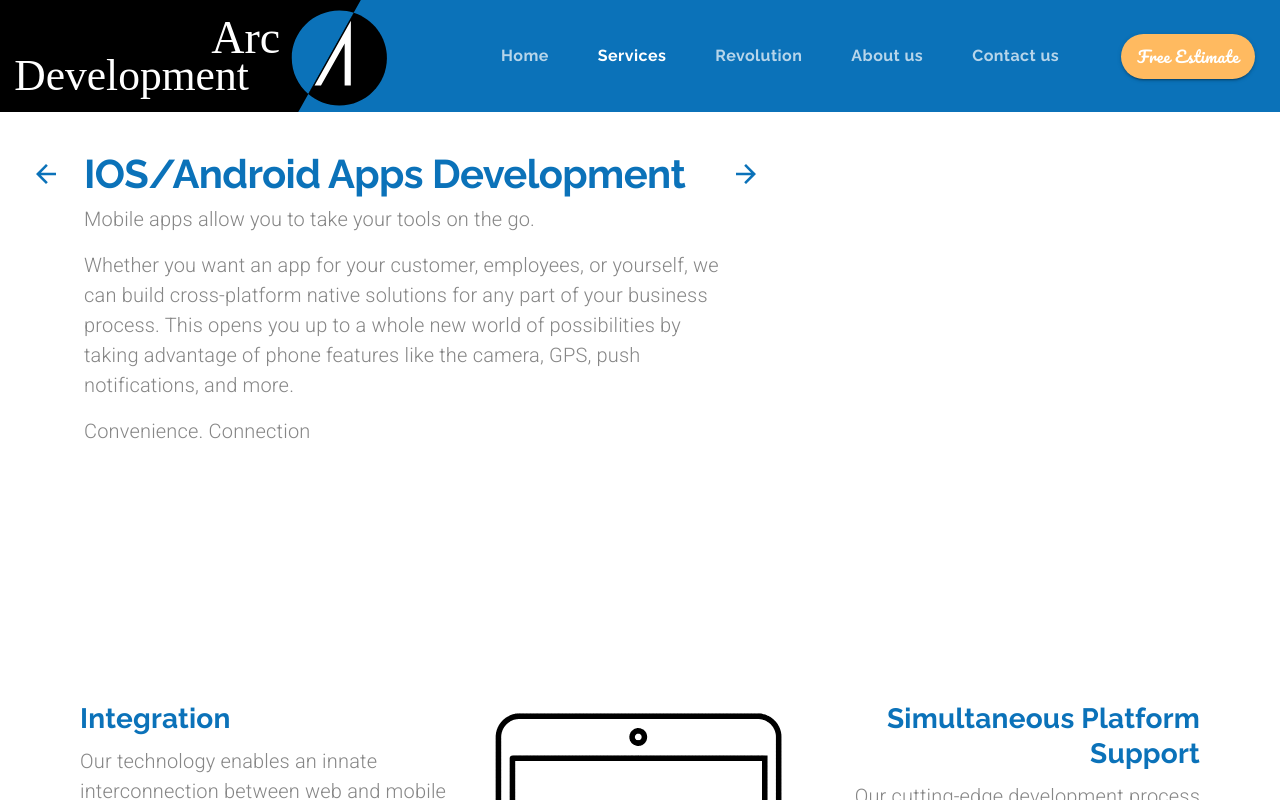
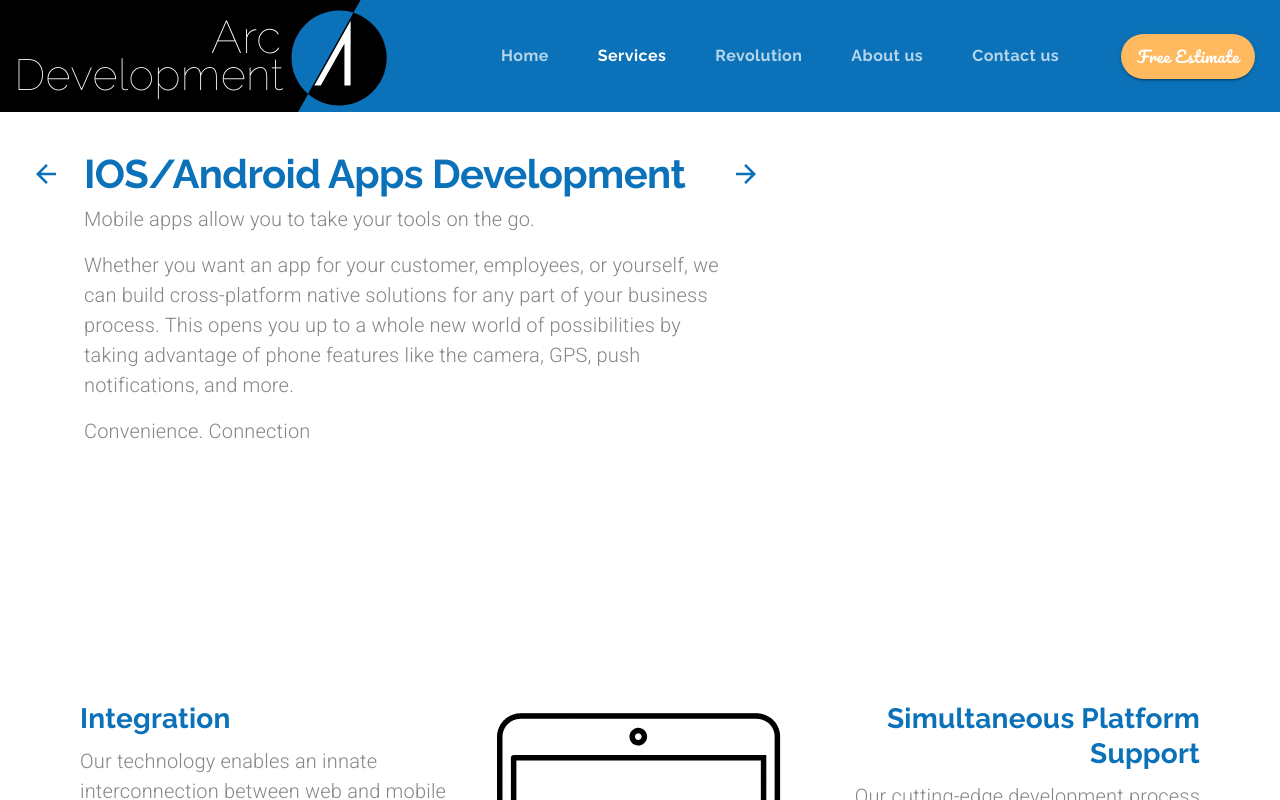
Before and after one commit to naymyolwin/arc-development-next, a Next.js app: page /mobileapps in a window 1280 px wide. Shown: the top 800 px of the page. Built offline with nearby package versions, Linux system fonts and the light colour scheme.

Commit message:
some update for cross browesers

```diff
--- a/pages/mobileapps.js
+++ b/pages/mobileapps.js
@@ -182,7 +182,13 @@
           </Grid>
         </Grid>
         <Grid item md>
-          <Lottie options={defaultOptions} style={{ maxWidth: "20em" }} />
+          <Lottie
+            options={defaultOptions}
+            style={{
+              maxWidth: matchesMD ? "15em" : "20em",
+              height: matchesMD ? "20em" : undefined,
+            }}
+          />
         </Grid>
         <Grid item container direction="column" md>
           <Grid item>
--- a/src/components/Footer.js
+++ b/src/components/Footer.js
@@ -62,7 +62,12 @@
       <Hidden mdDown>
         <Grid container justify="center" className={classes.mainContainer}>
           <Grid item className={classes.gridItem}>
-            <Grid container direction="column" spacing={2}>
+            <Grid
+              container
+              direction="column"
+              spacing={2}
+              style={{ margin: 0 }}
+            >
               <Grid
                 item
                 component={Link}
@@ -75,7 +80,12 @@
             </Grid>
           </Grid>
           <Grid item className={classes.gridItem}>
-            <Grid container direction="column" spacing={2}>
+            <Grid
+              container
+              direction="column"
+              spacing={2}
+              style={{ margin: 0 }}
+            >
               <Grid
                 item
                 component={Link}
@@ -127,7 +137,12 @@
             </Grid>
           </Grid>
           <Grid item className={classes.gridItem}>
-            <Grid container direction="column" spacing={2}>
+            <Grid
+              container
+              direction="column"
+              spacing={2}
+              style={{ margin: 0 }}
+            >
               <Grid
                 item
                 component={Link}
@@ -167,7 +182,12 @@
             </Grid>
           </Grid>
           <Grid item className={classes.gridItem}>
-            <Grid container direction="column" spacing={2}>
+            <Grid
+              container
+              direction="column"
+              spacing={2}
+              style={{ margin: 0 }}
+            >
               <Grid
                 item
                 component={Link}
@@ -198,7 +218,12 @@
             </Grid>
           </Grid>
           <Grid item className={classes.gridItem}>
-            <Grid container direction="column" spacing={2}>
+            <Grid
+              container
+              direction="column"
+              spacing={2}
+              style={{ margin: 0 }}
+            >
               <Grid
                 item
                 component={Link}
--- a/src/components/Header.js
+++ b/src/components/Header.js
@@ -35,6 +35,7 @@
   },
   logo: {
     height: "8em",
+    textTransform: "none",
     [theme.breakpoints.down("md")]: { height: "7em" },
     [theme.breakpoints.down("xs")]: { height: "5.5em" },
   },
@@ -345,12 +346,56 @@
               href="/"
               onClick={() => setValue(0)}
               disableRipple
+              style={{ textDecoration: "none" }}
             >
-              <img
+              <svg
                 className={classes.logo}
-                src="/assets/logo.svg"
-                alt="Company Logo"
-              />
+                id="Layer_1"
+                xmlns="http://www.w3.org/2000/svg"
+                viewBox="0 0 480 139"
+              >
+                <style>{`.st0{fill:none}.st1{fill:#fff}.st2{font-family:Raleway; font-weight: 300;}.st6{fill:none;stroke:#000;stroke-width:3;stroke-miterlimit:10}`}</style>
+                <path d="M448.07-1l-9.62 17.24-8.36 14.96L369.93 139H-1V-1z" />
+                <path class="st0" d="M-1 139h479.92v.01H-1z" />
+                <text
+                  transform="translate(261.994 65.233)"
+                  className="st1 st2"
+                  fontSize="57"
+                >
+                  Arc
+                </text>
+                <text
+                  transform="translate(17.692 112.015)"
+                  className="st1 st2"
+                  fontSize="54"
+                >
+                  Development
+                </text>
+                <path
+                  className="st0"
+                  d="M382.44 116.43l47.65-85.23 8.36-14.96M369.83 139l-.01.01L362 153"
+                />
+                <path
+                  d="M438.76 15.76l-56.42 100.91c-12.52-10.83-20.45-26.82-20.45-44.67 0-32.58 26.42-59 59-59 6.23 0 12.24.97 17.87 2.76z"
+                  fill="#0b72b9"
+                />
+                <path d="M479.89 72c0 32.58-26.42 59-59 59-14.73 0-28.21-5.4-38.55-14.33l56.42-100.91c23.85 7.57 41.13 29.89 41.13 56.24z" />
+                <g id="Group_186" transform="translate(30.153 11.413)">
+                  <g id="Group_185">
+                    <g id="Words">
+                      <path
+                        id="Path_59"
+                        className="st1"
+                        d="M405.05 14.4l-.09 80.38-7.67-.01.06-52.25-29.4 52.21-7.94-.01 45.04-80.32z"
+                      />
+                    </g>
+                  </g>
+                </g>
+                <path
+                  className="st0"
+                  d="M457-17l-8.93 16-9.62 17.24-8.36 14.96L369.93 139l-.01.01L361 155"
+                />
+              </svg>
             </Button>
             <Hidden mdDown>{tabs}</Hidden>
             <Hidden lgUp>{drawer}</Hidden>
```
